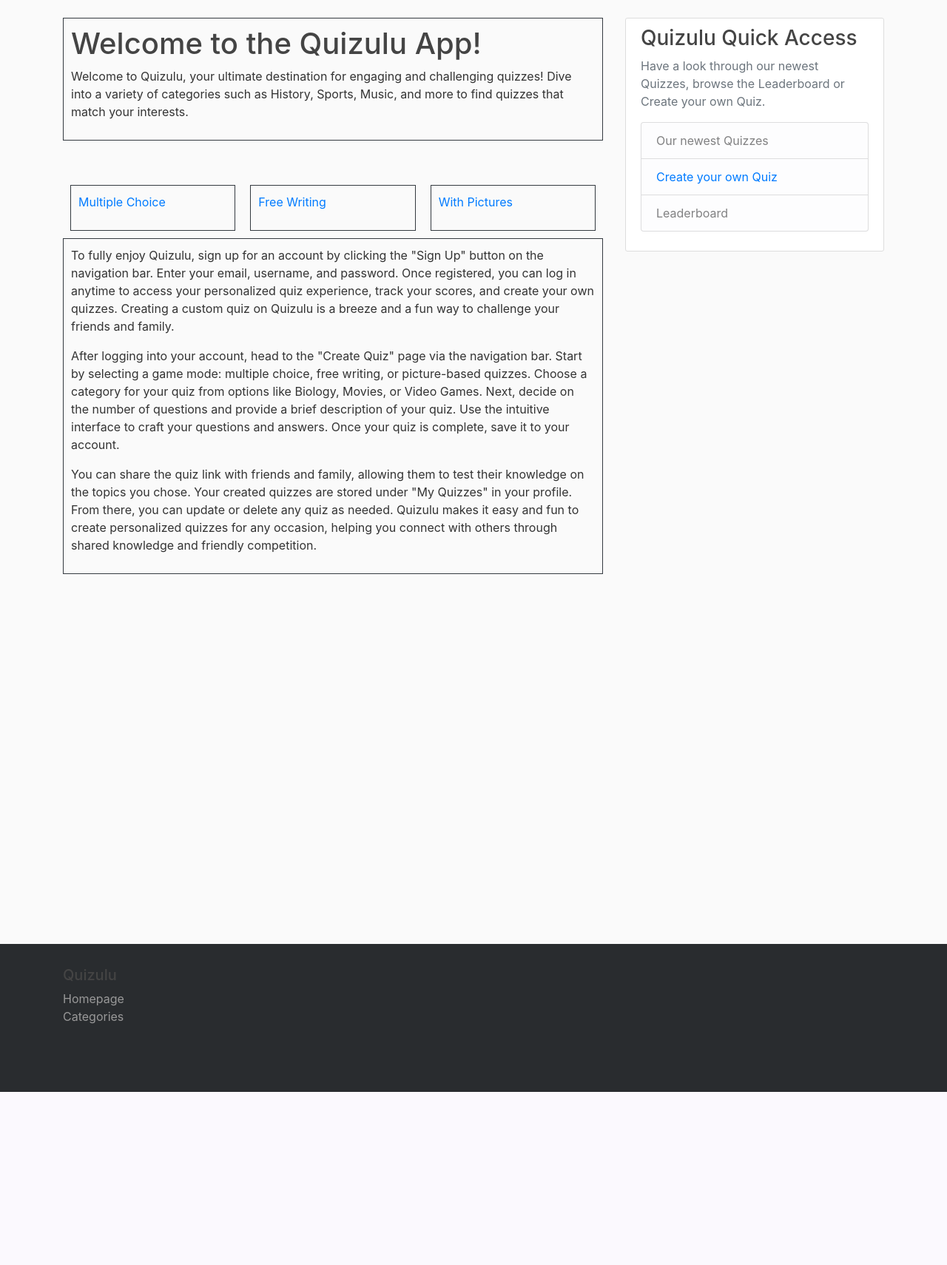
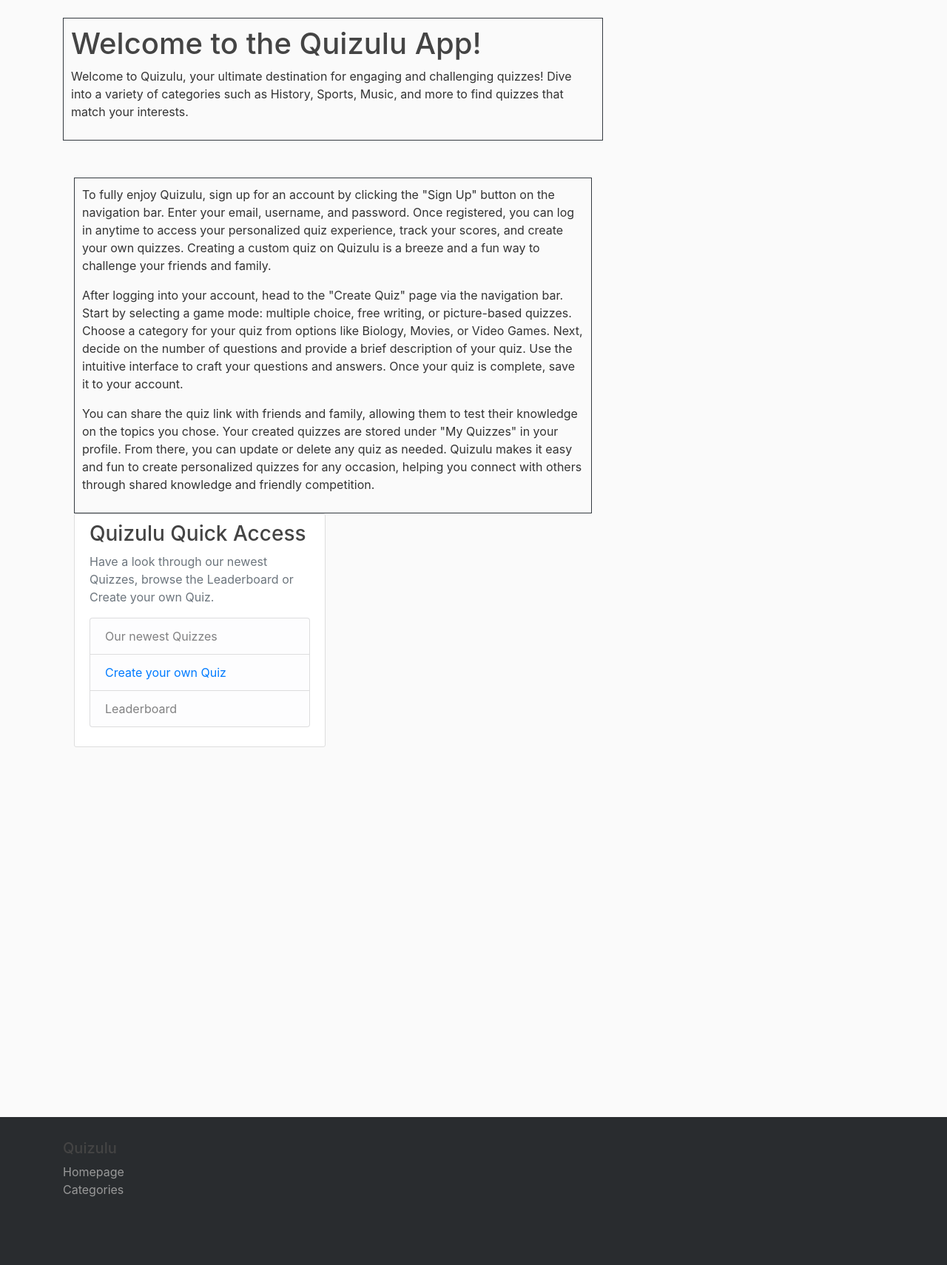
Before and after one commit to valejmdev/Quizulupp4, a Django app: page / in a window 1280 px wide. Shown: the part 56-1766 px from the top of the page at 74% size. Before the commit the page ends 1532 px from the top, so only its background shows below. Run offline with Django 5.2, Linux system fonts and the light colour scheme; some libraries are stand-ins or nearby versions.

Commit message:
edit index delete all gamemode related content

```diff
--- a/quizulu_django_project/quiz_app/templates/quiz_app/index.html
+++ b/quizulu_django_project/quiz_app/templates/quiz_app/index.html
@@ -10,16 +10,6 @@
             </p>
         </div>
         <div class="container gamemode-tiles">
-            <div class="row">
-                <div class="col-sm border border-dark">
-                    <p><a href="{% url 'quiz-multiple-gamemode' %}">Multiple Choice</a></p>
-                </div>
-                <div class="col-sm border border-dark">
-                    <p><a href="{% url 'quiz-free-gamemode' %}">Free Writing</a></p>
-                </div>
-                <div class="col-sm border border-dark">
-                    <p><a href="{% url 'quiz-picture-gamemode' %}">With Pictures</a></p>
-                </div>
                 <div class="border border-dark">
                     <p>
                         To fully enjoy Quizulu, sign up for an account by clicking the "Sign Up" button on the navigation bar. Enter your email, username, and password. Once registered, you can log in anytime to access your personalized quiz experience, track your scores, and create your own quizzes.
```
